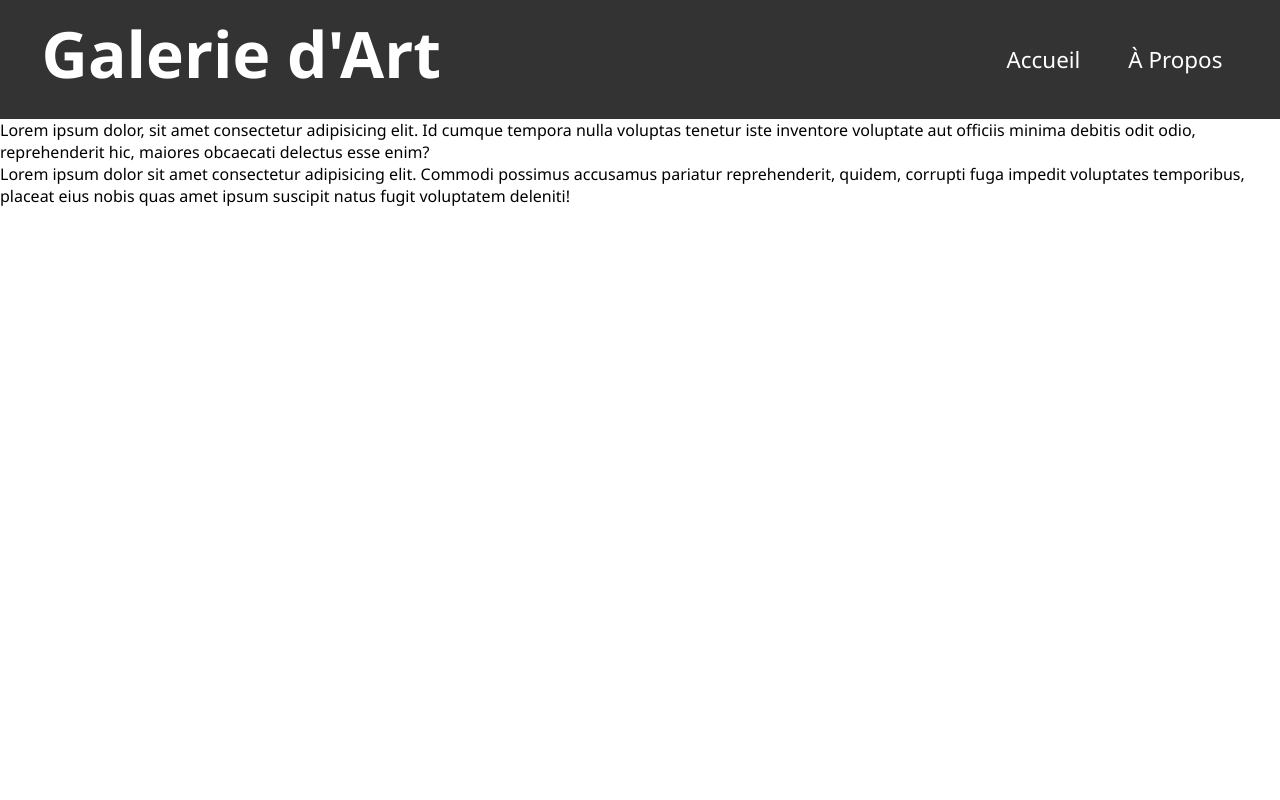
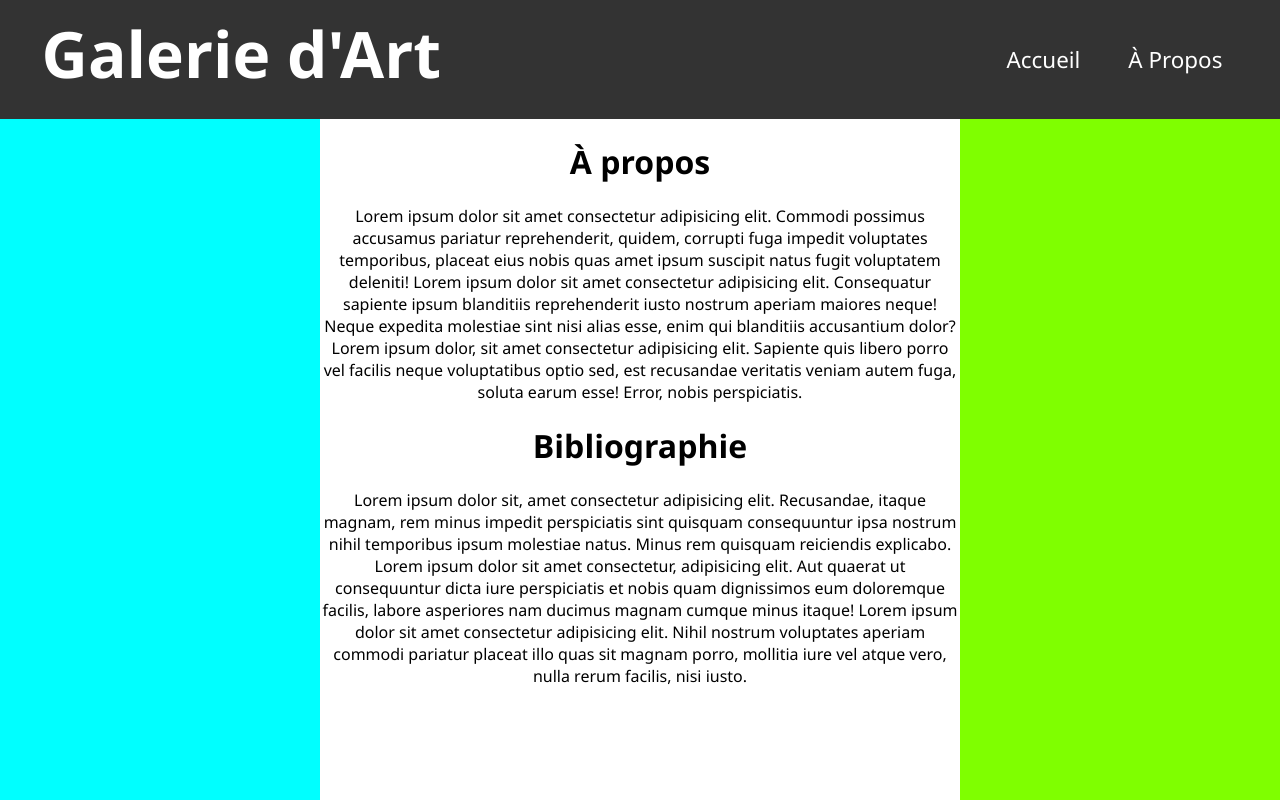
Before and after one commit to Jexxcode/WebSiteGalleryArt, a plain HTML site: page apropos.html in a window 1280 px wide. Shown: the top 800 px of the page. Drawn offline with Linux system fonts and the light colour scheme.

Commit message:
Update a propos

```diff
--- a/apropos.html
+++ b/apropos.html
@@ -3,8 +3,8 @@
   <head>
     <meta charset="UTF-8" />
     <meta name="viewport" content="width=device-width, initial-scale=1.0" />
-    <title>Document</title>
     <link rel="stylesheet" href="style.css" />
+    <title>Gallerie d'Art</title>
   </head>
   <header>
     <div class="logo">Galerie d'Art</div>
@@ -16,17 +16,39 @@
     </nav>
   </header>
   <body>
-    <div>
-      Lorem ipsum dolor, sit amet consectetur adipisicing elit. Id cumque
-      tempora nulla voluptas tenetur iste inventore voluptate aut officiis
-      minima debitis odit odio, reprehenderit hic, maiores obcaecati delectus
-      esse enim?
-    </div>
-    <div>
-      Lorem ipsum dolor sit amet consectetur adipisicing elit. Commodi possimus
-      accusamus pariatur reprehenderit, quidem, corrupti fuga impedit voluptates
-      temporibus, placeat eius nobis quas amet ipsum suscipit natus fugit
-      voluptatem deleniti!
+    <div class="container">
+      <div class="leftSide"></div>
+      <div class="centerText">
+        <h1>À propos</h1>
+        <p>
+          Lorem ipsum dolor sit amet consectetur adipisicing elit. Commodi
+          possimus accusamus pariatur reprehenderit, quidem, corrupti fuga
+          impedit voluptates temporibus, placeat eius nobis quas amet ipsum
+          suscipit natus fugit voluptatem deleniti! Lorem ipsum dolor sit amet
+          consectetur adipisicing elit. Consequatur sapiente ipsum blanditiis
+          reprehenderit iusto nostrum aperiam maiores neque! Neque expedita
+          molestiae sint nisi alias esse, enim qui blanditiis accusantium dolor?
+          Lorem ipsum dolor, sit amet consectetur adipisicing elit. Sapiente
+          quis libero porro vel facilis neque voluptatibus optio sed, est
+          recusandae veritatis veniam autem fuga, soluta earum esse! Error,
+          nobis perspiciatis.
+        </p>
+        <h1>Bibliographie</h1>
+        <p>
+          Lorem ipsum dolor sit, amet consectetur adipisicing elit. Recusandae,
+          itaque magnam, rem minus impedit perspiciatis sint quisquam
+          consequuntur ipsa nostrum nihil temporibus ipsum molestiae natus.
+          Minus rem quisquam reiciendis explicabo. Lorem ipsum dolor sit amet
+          consectetur, adipisicing elit. Aut quaerat ut consequuntur dicta iure
+          perspiciatis et nobis quam dignissimos eum doloremque facilis, labore
+          asperiores nam ducimus magnam cumque minus itaque! Lorem ipsum dolor
+          sit amet consectetur adipisicing elit. Nihil nostrum voluptates
+          aperiam commodi pariatur placeat illo quas sit magnam porro, mollitia
+          iure vel atque vero, nulla rerum facilis, nisi iusto.
+        </p>
+      </div>
+
+      <div class="rightSide"></div>
     </div>
   </body>
 </html>
--- a/style.css
+++ b/style.css
@@ -1,4 +1,3 @@
-
 .gallery {
   display: grid;
   grid-template-columns: repeat(auto-fill, minmax(30em, 1fr));
@@ -11,7 +10,6 @@
   padding: 10px;
   text-align: center;
   transition: background-color 0.4s ease;
-
 }
 
 .artwork img {
@@ -24,13 +22,12 @@
   margin: 0.75em 0 0;
 }
 
-.artwork:hover
-{
+.artwork:hover {
   background-color: rgba(78, 78, 78, 0.301);
 }
 
 body {
-    font-family: 'Segoe UI', Tahoma, Geneva, Verdana, sans-serif;
+  font-family: "Segoe UI", Tahoma, Geneva, Verdana, sans-serif;
   margin: 0;
   padding: 0;
 }
@@ -49,7 +46,7 @@ header {
 .logo {
   font-size: 4em;
   padding-left: 0.5em;
-    padding-bottom: 0.2em ;
+  padding-bottom: 0.2em;
   font-weight: bold;
 }
 
@@ -73,11 +70,35 @@ nav a:hover {
   color: #cacaca;
 }
 
-footer
-{
-
+footer {
   padding: 2em;
-    color:rgba(0, 0, 0, 0.192);
+  color: rgba(0, 0, 0, 0.192);
   background-color: #f0f0f0;
   text-align: center;
 }
+
+.centerText {
+  text-align: center;
+  flex: 50%;
+}
+
+.apropos {
+  display: flex;
+}
+
+.container {
+  display: flex;
+  columns: 3;
+}
+
+.rightSide {
+  flex: 25%;
+  padding-bottom: 100em;
+  background-color: chartreuse;
+}
+
+.leftSide {
+  flex: 25%;
+  background-color: aqua;
+  padding-bottom: 100em;
+}
```
Lines whose indentation alone changed are shown as unchanged.
